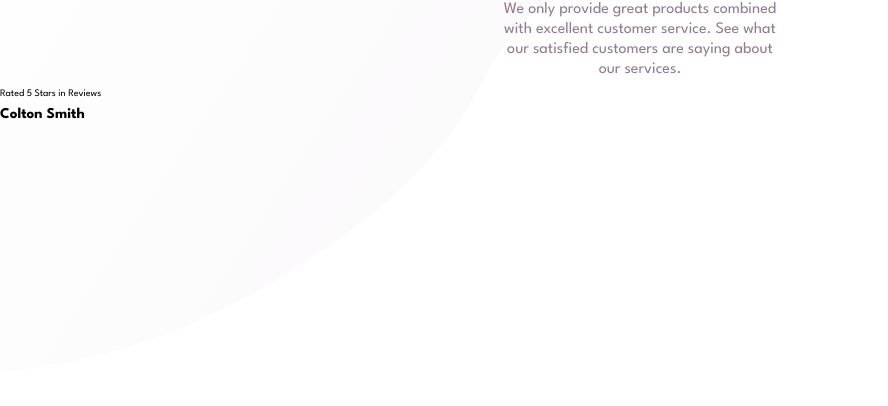
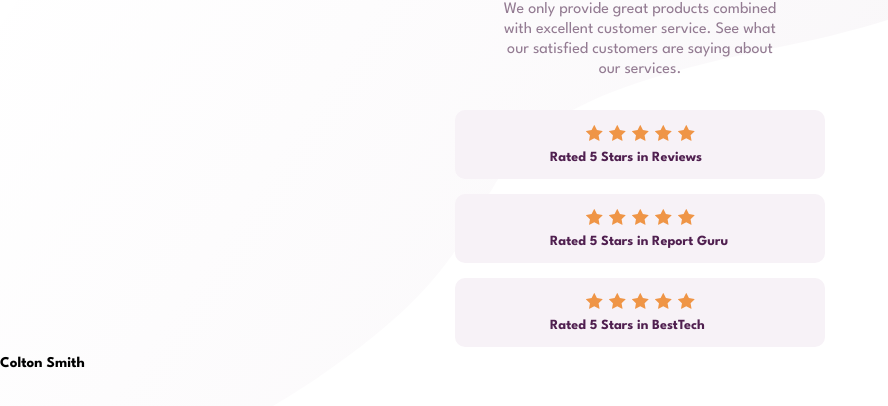
Before and after one commit to jazzielp/social-proof, a plain HTML site: page index.html in a window 1280 px wide. Shown: the part 172-578 px from the top of the page, without its empty margins (0-888 px from the left). Drawn offline with Linux system fonts and the light colour scheme.

Commit message:
Estilando las tarjetas del proyecto

```diff
--- a/assets/css/style.css
+++ b/assets/css/style.css
@@ -29,11 +29,16 @@ body{
     background-size: cover;
 }
 
-.description{
+.description,
+.rating{
     width: 90%;
     max-width: 370px;
     min-width: 320px;
     margin: auto;
+}
+
+.description{
+    margin-bottom: 30px;
 }
 
 .description__title{
@@ -55,3 +60,36 @@ body{
     line-height: 2.0rem;
     color: var(--dark-grayish-magenta);
 }
+
+.rating__box{
+    display: flex;
+    flex-direction: column;
+    align-items: center;
+    width: 100%;
+    margin-top: 15px;
+    padding: 15px;
+    border-radius: 10px;
+    background-color: var(--light-grayish-magenta);
+}
+
+.rating__desc,
+.rating__container-stars{
+    width: 180px;
+}
+
+.rating__desc{
+
+    margin-top: 10px;
+    font-size: 1.4rem;
+    font-weight: 700;
+    color: var(--very-dark-magenta);
+}
+
+.rating__container-stars{
+    display: flex;
+    justify-content: center;
+}
+
+.rating__star{
+    margin: 0 3px;
+}
--- a/index.html
+++ b/index.html
@@ -26,12 +26,12 @@
     <div class="rating">
 
         <article class="rating__box">
-            <div class="rating__container-star">
-                <img src="" alt="" class="rating__star">
-                <img src="" alt="" class="rating__star">
-                <img src="" alt="" class="rating__star">
-                <img src="" alt="" class="rating__star">
-                <img src="" alt="" class="rating__star">
+            <div class="rating__container-stars">
+                <img src="./assets/img/icon-star.svg" alt="" class="rating__star">
+                <img src="./assets/img/icon-star.svg" alt="" class="rating__star">
+                <img src="./assets/img/icon-star.svg" alt="" class="rating__star">
+                <img src="./assets/img/icon-star.svg" alt="" class="rating__star">
+                <img src="./assets/img/icon-star.svg" alt="" class="rating__star">
             </div>
             <p class="rating__desc">
                 Rated 5 Stars in Reviews
@@ -42,6 +42,39 @@
             <p class="rating__desc">
                 Rated 5 Stars in BestTech
             </p> -->
+        </article>
+        <article class="rating__box">
+            <div class="rating__container-stars">
+                <img src="./assets/img/icon-star.svg" alt="" class="rating__star">
+                <img src="./assets/img/icon-star.svg" alt="" class="rating__star">
+                <img src="./assets/img/icon-star.svg" alt="" class="rating__star">
+                <img src="./assets/img/icon-star.svg" alt="" class="rating__star">
+                <img src="./assets/img/icon-star.svg" alt="" class="rating__star">
+            </div>
+
+            <p class="rating__desc">
+                Rated 5 Stars in Report Guru
+            </p>
+            <!--
+            <p class="rating__desc">
+                Rated 5 Stars in BestTech
+            </p> -->
+        </article>
+
+        <article class="rating__box">
+            <div class="rating__container-stars">
+                <img src="./assets/img/icon-star.svg" alt="" class="rating__star">
+                <img src="./assets/img/icon-star.svg" alt="" class="rating__star">
+                <img src="./assets/img/icon-star.svg" alt="" class="rating__star">
+                <img src="./assets/img/icon-star.svg" alt="" class="rating__star">
+                <img src="./assets/img/icon-star.svg" alt="" class="rating__star">
+            </div>
+
+
+
+            <p class="rating__desc">
+                Rated 5 Stars in BestTech
+            </p>
         </article>
 
     </div>
```
